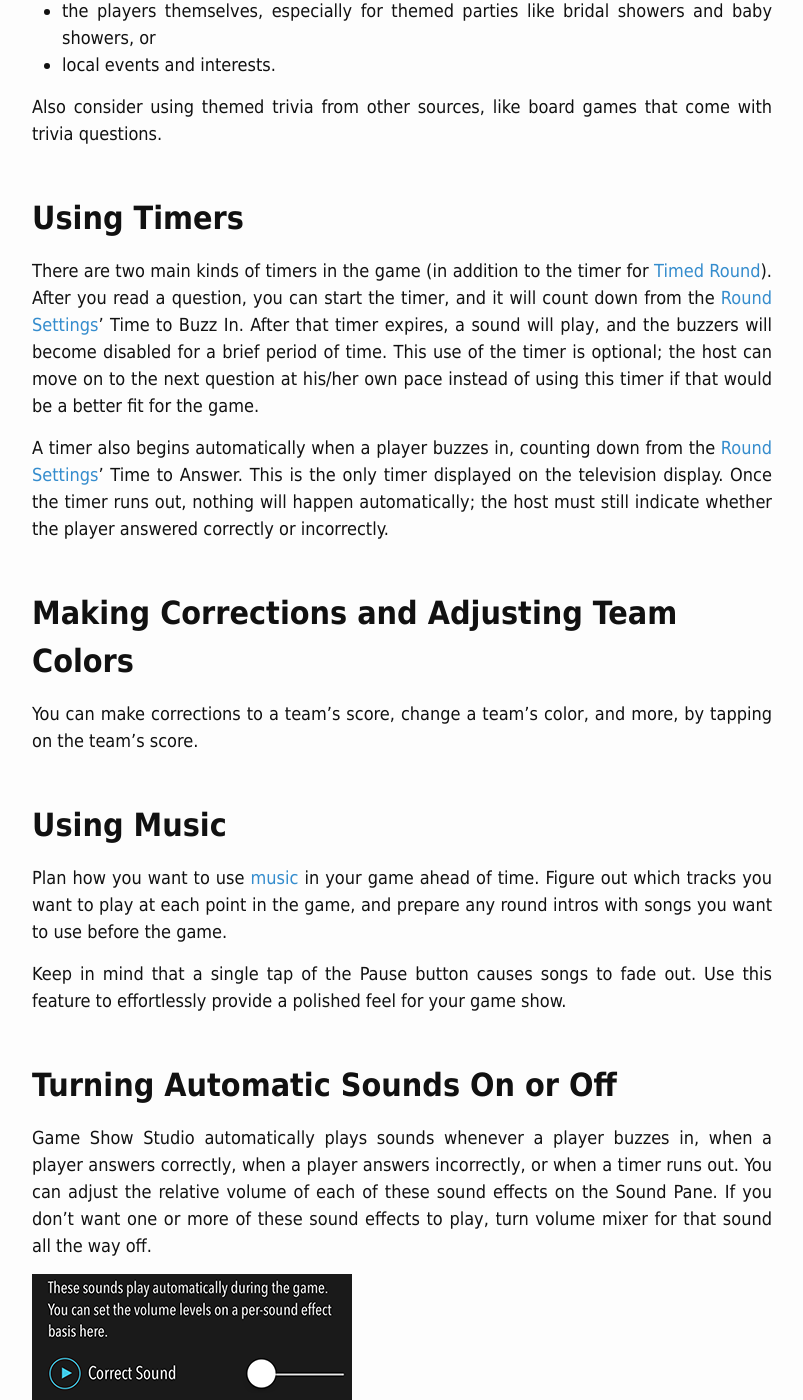
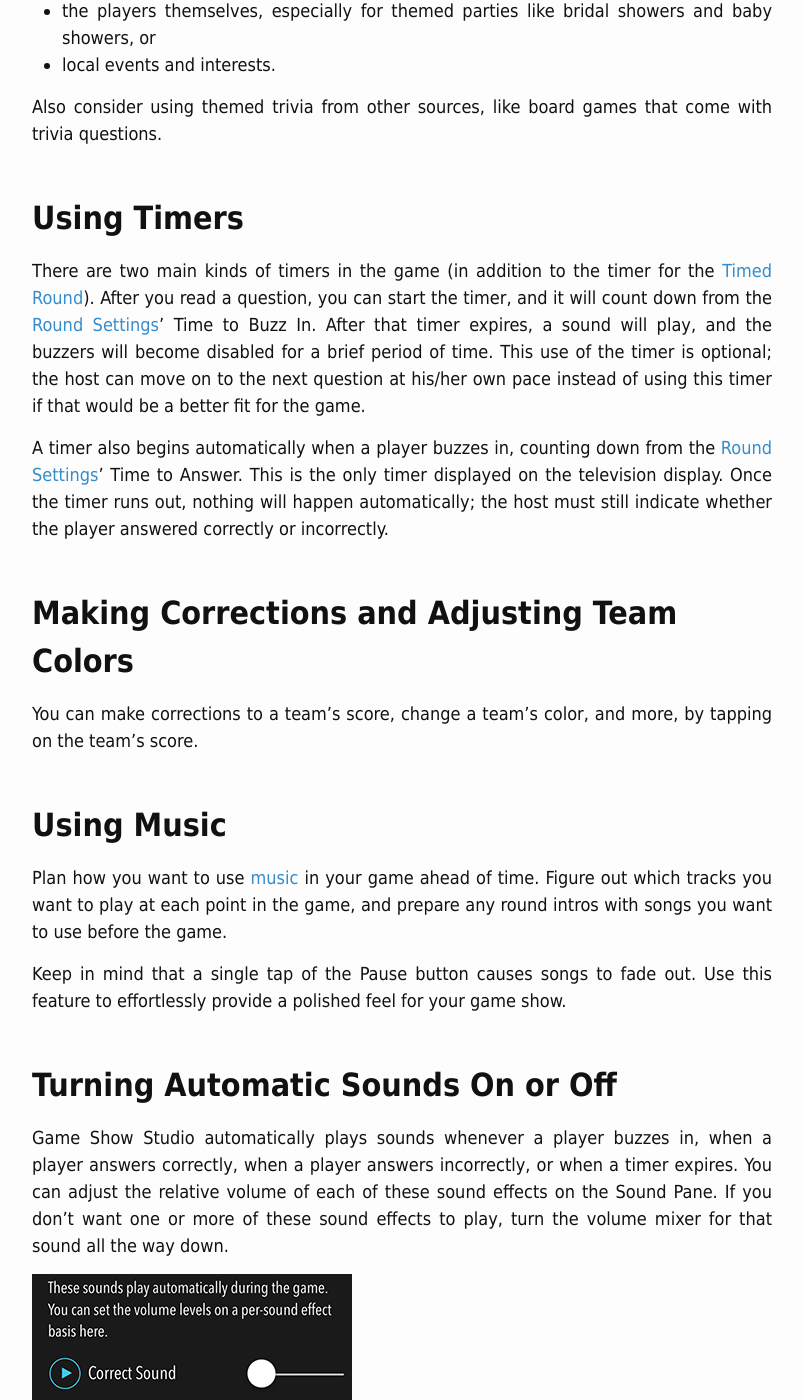
Before and after one commit to gameshowstudio/gameshowstudio.github.io, a Jekyll site: the page built from help/tips.md, in a window 1280 px wide and 1400 px high, scrolled down 3464 px. Shown: the whole window, without its empty margins (238-1041 px from the left). Built offline with Jekyll 4.4.1, drawn with Linux system fonts in a browser that asks for light colours.

Commit message:
Grammar and sentence style fixes.

```diff
--- a/help/tips.md
+++ b/help/tips.md
@@ -60,7 +60,7 @@ Also consider using themed trivia from other sources, like board games that come
 
 ## Using Timers
 
-There are two main kinds of timers in the game (in addition to the timer for [Timed Round](/help/timedround)). After you read a question, you can start the timer, and it will count down from the [Round Settings](/help/roundrules)' Time to Buzz In. After that timer expires, a sound will play, and the buzzers will become disabled for a brief period of time. This use of the timer is optional; the host can move on to the next question at his/her own pace instead of using this timer if that would be a better fit for the game.
+There are two main kinds of timers in the game (in addition to the timer for the [Timed Round](/help/timedround)). After you read a question, you can start the timer, and it will count down from the [Round Settings](/help/roundrules)' Time to Buzz In. After that timer expires, a sound will play, and the buzzers will become disabled for a brief period of time. This use of the timer is optional; the host can move on to the next question at his/her own pace instead of using this timer if that would be a better fit for the game.
 
 A timer also begins automatically when a player buzzes in, counting down from the [Round Settings](/help/roundrules)' Time to Answer. This is the only timer displayed on the television display. Once the timer runs out, nothing will happen automatically; the host must still indicate whether the player answered correctly or incorrectly.
 
@@ -76,7 +76,7 @@ Keep in mind that a single tap of the Pause button causes songs to fade out. Use
 
 ## Turning Automatic Sounds On or Off
 
-Game Show Studio automatically plays sounds whenever a player buzzes in, when a player answers correctly, when a player answers incorrectly, or when a timer runs out. You can adjust the relative volume of each of these sound effects on the Sound Pane. If you don't want one or more of these sound effects to play, turn volume mixer for that sound all the way off.
+Game Show Studio automatically plays sounds whenever a player buzzes in, when a player answers correctly, when a player answers incorrectly, or when a timer expires. You can adjust the relative volume of each of these sound effects on the Sound Pane. If you don't want one or more of these sound effects to play, turn the volume mixer for that sound all the way down.
 
 ![screenshot of volume mixers with one slider all the way down](/images/help/v2-0-0/sound-effects-correct-off.png)
 
```
Also changed, not shown: help/music.md (+2 -2 lines), help/roundrules.md (+1 -1 lines), help/tv.md (+1 -1 lines), updates.md (+2 -2 lines).
